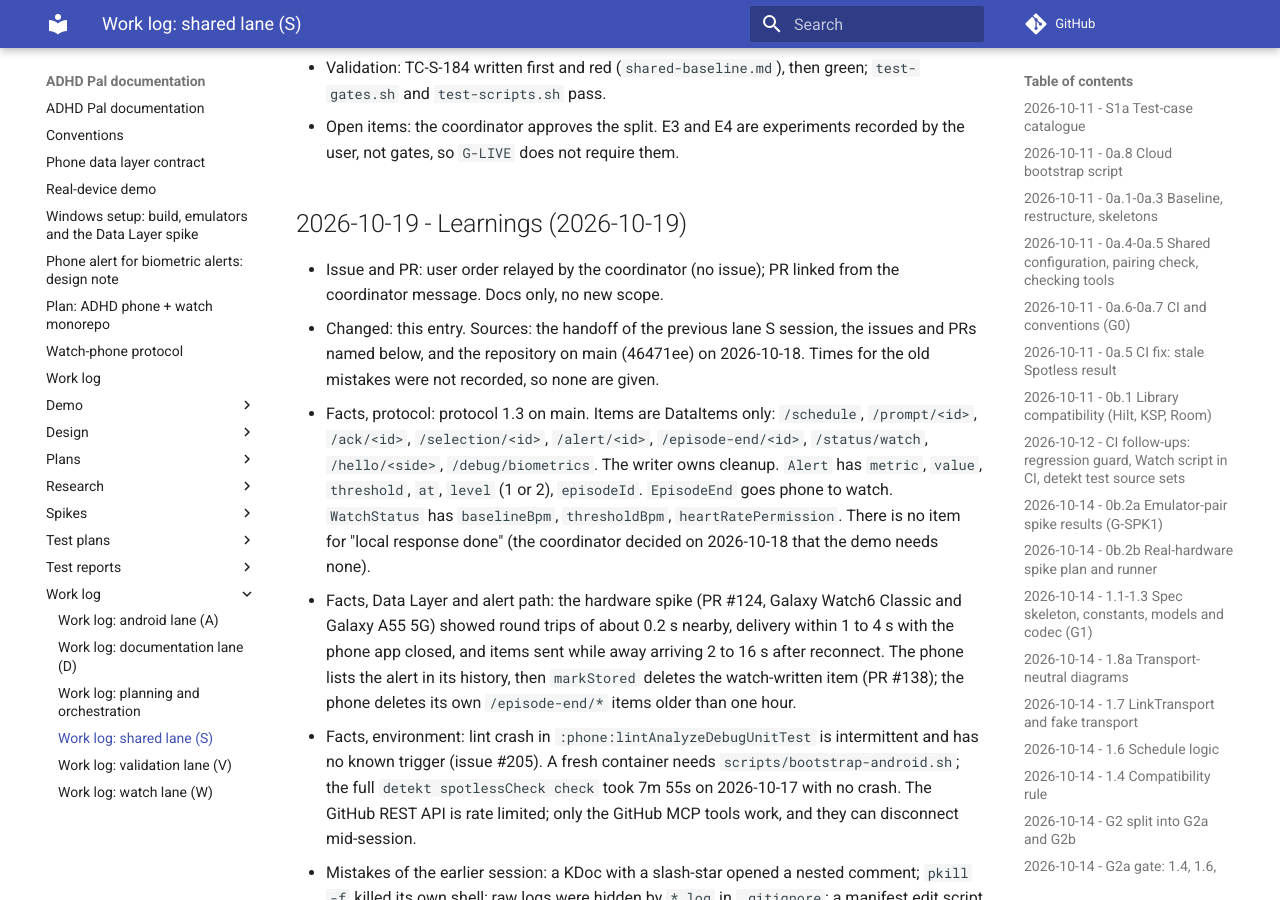
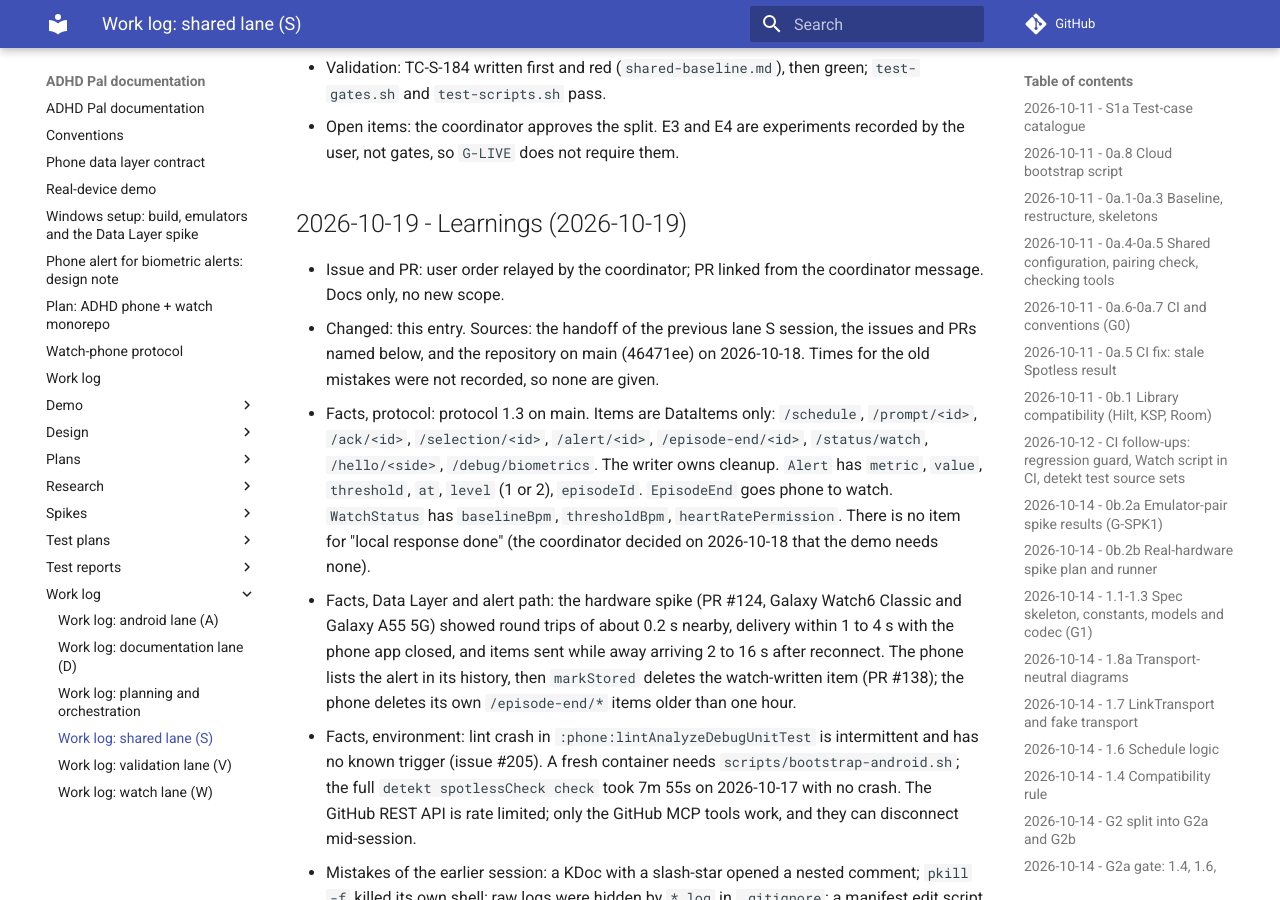
Before and after one commit to shlomoa/my-adhd-pal, an MkDocs documentation site: the page built from docs/work-log/shared.md, in a window 1280 px wide and 900 px high, scrolled down 22756 px. Built offline with MkDocs 1.6.1 and Material for MkDocs 9.7.7, drawn with Linux system fonts in a browser that asks for light colours; comment, search, counter and statistics services are not loaded.

```diff
--- a/docs/work-log/shared.md
+++ b/docs/work-log/shared.md
@@ -371,7 +371,7 @@ Entries for this lane only. Format and index: [`../work-log.md`](../work-log.md)
 
 ## 2026-10-19 - Learnings (2026-10-19)
 
-- Issue and PR: user order relayed by the coordinator (no issue); PR linked from the coordinator message. Docs only, no new scope.
+- Issue and PR: user order relayed by the coordinator; PR linked from the coordinator message. Docs only, no new scope.
 - Changed: this entry. Sources: the handoff of the previous lane S session, the issues and PRs named below, and the repository on main (46471ee) on 2026-10-18. Times for the old mistakes were not recorded, so none are given.
 - Facts, protocol: protocol 1.3 on main. Items are DataItems only: `/schedule`, `/prompt/<id>`, `/ack/<id>`, `/selection/<id>`, `/alert/<id>`, `/episode-end/<id>`, `/status/watch`, `/hello/<side>`, `/debug/biometrics`. The writer owns cleanup. `Alert` has `metric`, `value`, `threshold`, `at`, `level` (1 or 2), `episodeId`. `EpisodeEnd` goes phone to watch. `WatchStatus` has `baselineBpm`, `thresholdBpm`, `heartRatePermission`. There is no item for "local response done" (the coordinator decided on 2026-10-18 that the demo needs none).
 - Facts, Data Layer and alert path: the hardware spike (PR #124, Galaxy Watch6 Classic and Galaxy A55 5G) showed round trips of about 0.2 s nearby, delivery within 1 to 4 s with the phone app closed, and items sent while away arriving 2 to 16 s after reconnect. The phone lists the alert in its history, then `markStored` deletes the watch-written item (PR #138); the phone deletes its own `/episode-end/*` items older than one hour.
```
